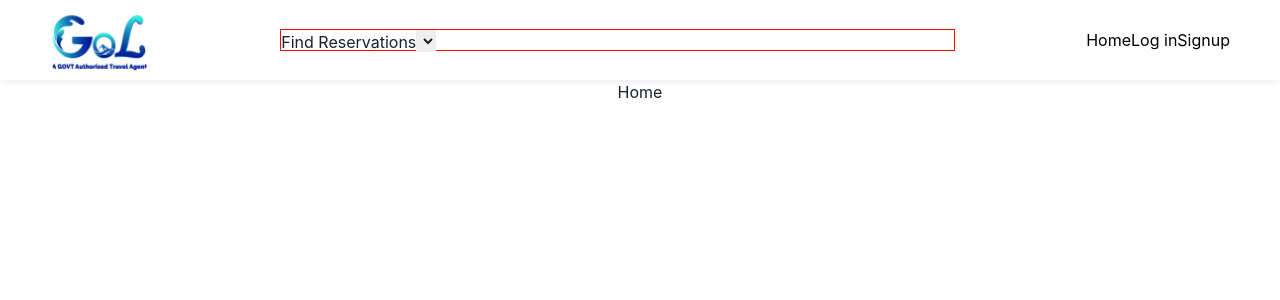
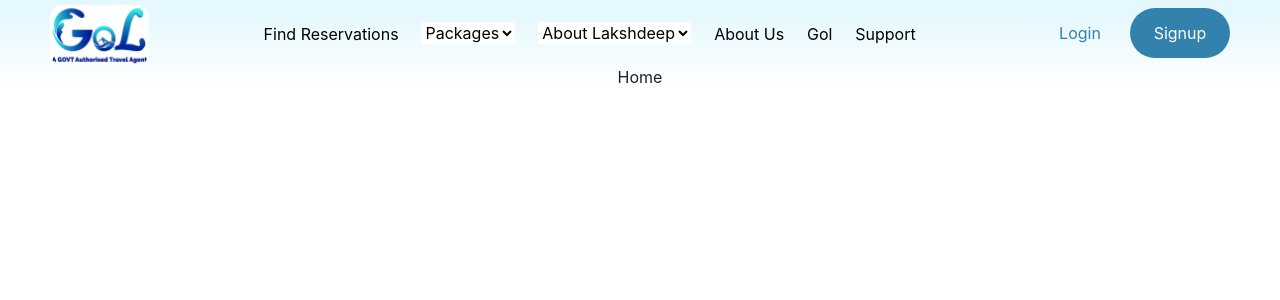
Before and after one commit to satyamasai/gld, a React (Create React App) app in the folder frontend/: page / in a window 1280 px wide. Shown: the top 300 px of the page. Built offline with nearby package versions, Linux system fonts and the light colour scheme.

Commit message:
navbar done with bgc

```diff
--- a/frontend/src/App.css
+++ b/frontend/src/App.css
@@ -1,38 +1,4 @@
 .App {
   text-align: center;
+  background: linear-gradient(180deg, #E5F8FE 14.25%, rgba(255, 255, 255, 0) 100%);
 }
-
-.App-logo {
-  height: 40vmin;
-  pointer-events: none;
-}
-
-@media (prefers-reduced-motion: no-preference) {
-  .App-logo {
-    animation: App-logo-spin infinite 20s linear;
-  }
-}
-
-.App-header {
-  background-color: #282c34;
-  min-height: 100vh;
-  display: flex;
-  flex-direction: column;
-  align-items: center;
-  justify-content: center;
-  font-size: calc(10px + 2vmin);
-  color: white;
-}
-
-.App-link {
-  color: #61dafb;
-}
-
-@keyframes App-logo-spin {
-  from {
-    transform: rotate(0deg);
-  }
-  to {
-    transform: rotate(360deg);
-  }
-}
--- a/frontend/src/Components/Navbar/Navbar.css
+++ b/frontend/src/Components/Navbar/Navbar.css
@@ -2,23 +2,23 @@ nav {
   display: flex;
   justify-content: space-between;
   align-items: center;
-    height: 80px;
+  height: 65px;
   padding: 0 50px;
-    background-color: white;
-    box-shadow: 0 0 10px rgba(0, 0, 0, 0.1);
-    /* color: white; */
-    /* position:fixed; */
+
 }
-  .logo{
+.logo {
   /* position: absolute; */
   width: 99.35px;
   height: 56px;
   /* left: 70px;
 top: 40px; */
-
+}
+select {
+  background-color: white;
+  /* margin-left: 5px; */
 }
 
-  .logo img{
+.logo img {
   width: 180px;
   height: 60px;
   border-radius: 12px;
@@ -27,14 +27,14 @@ top: 40px; */
 }
 
 nav ul {
-    display: flex;
+  display: none;
   justify-content: space-between;
   align-items: center;
   list-style: none;
 }
 
 nav ul li a {
-    display: block;
+  /* display: none; */
   /* padding: 10px 15px; */
   color: #000;
   /* color: white; */
@@ -44,19 +44,38 @@ top: 40px; */
 .menu-icon {
   display: none;
 }
-  .center_box{
-    border: 1px solid red;
-    display: flex;
+.center_box {
+  /* border: 1px solid red; */
+  /* display: flex;  */
   flex-direction: row;
   align-items: flex-start;
-    padding: 0px;
+  /* padding: 0px; */
   /* gap: 24px; */
 
-
+  justify-content: space-around;
   width: 675px;
   height: 22px;
+  color: #000;
+}
 
+.ls_btn {
+  width: 200px;
+  height: 50px;
+  color: #3282ad;
+  /* border: 1px solid green; */
+  display: flex;
+  justify-content: space-between;
+}
+.ls_btn > button {
+  width: 50%;
 
+  /* border: 1px solid red; */
+}
+.signup_btn {
+  /* border: 1px solid green; */
+  border-radius: 44px;
+  background-color: #3282ad;
+  color: white;
 }
 
 @media screen and (max-width: 768px) {
@@ -67,11 +86,9 @@ top: 40px; */
   nav {
     display: flex;
     justify-content: space-between;
-
   }
 
-
-    .logo img{
+  .logo img {
     width: 100px;
     height: 60px;
     /* margin-left: 0px; */
@@ -86,11 +103,10 @@ top: 40px; */
       }
        */
 
-
   .menu-icon {
     display: block;
     cursor: pointer;
-      color: white;
+    color: black;
   }
 
   .mobile {
@@ -115,4 +131,8 @@ top: 40px; */
     color: #000;
     text-decoration: none;
   }
+
+  .ls_btn {
+    visibility: hidden;
   }
+}
--- a/frontend/src/Components/Navbar/Navbar.jsx
+++ b/frontend/src/Components/Navbar/Navbar.jsx
@@ -2,6 +2,7 @@ import React, { useState } from "react";
 import "./Navbar.css";
 import { FaAlignJustify, FaTimes } from "react-icons/fa";
 import gollogo from "./gol-logo.jpg";
+import { Box, Flex } from "@chakra-ui/react";
 
 function Navbar() {
   const [toggleMenu, setToggleMenu] = useState(false);
@@ -15,13 +16,28 @@ function Navbar() {
       <div className="logo">
         <img src={gollogo} alt="logo" />
       </div>
-      <div className="center_box">
+      <Box display={{ base: "none", md: "flex" }} className="center_box">
         <a href="/">Find Reservations</a>
-<select></select>
-      <a href=""></a>
-      <a href=""></a>
-      <a href=""></a>
-      </div>
+        <select>
+          <option>Packages</option>
+          <option></option>
+          <option></option>
+        </select>
+        <select>
+          <option>About Lakshdeep</option>
+          <option></option>
+          <option></option>
+        </select>
+        <a href="/">About Us</a>
+        <a href="/">Gol</a>
+        <a href="/">Support</a>
+      </Box>
+
+      <Flex className="ls_btn">
+        <button>Login</button>
+        <button className="signup_btn">Signup</button>
+      </Flex>
+
       <ul className={toggleMenu ? "nav-links mobile" : "nav-links"}>
         <li>
           <a href="/">Home</a>
--- a/frontend/src/index.css
+++ b/frontend/src/index.css
@@ -5,6 +5,7 @@ body {
     sans-serif;
   -webkit-font-smoothing: antialiased;
   -moz-osx-font-smoothing: grayscale;
+  background: linear-gradient(180deg, #E5F8FE 14.25%, rgba(255, 255, 255, 0) 100%);
 }
 
 code {
```
Lines whose indentation alone changed are shown as unchanged.
